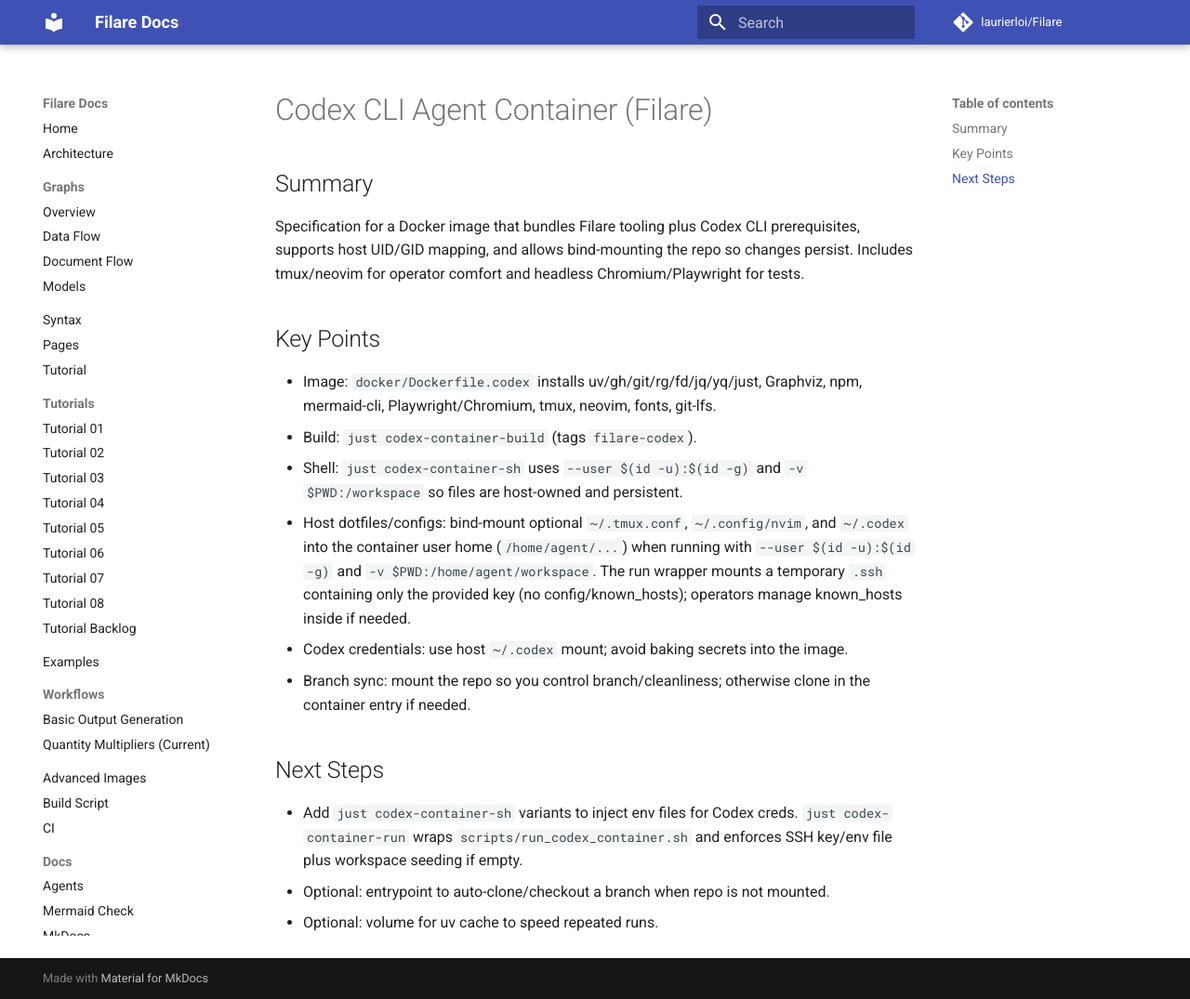
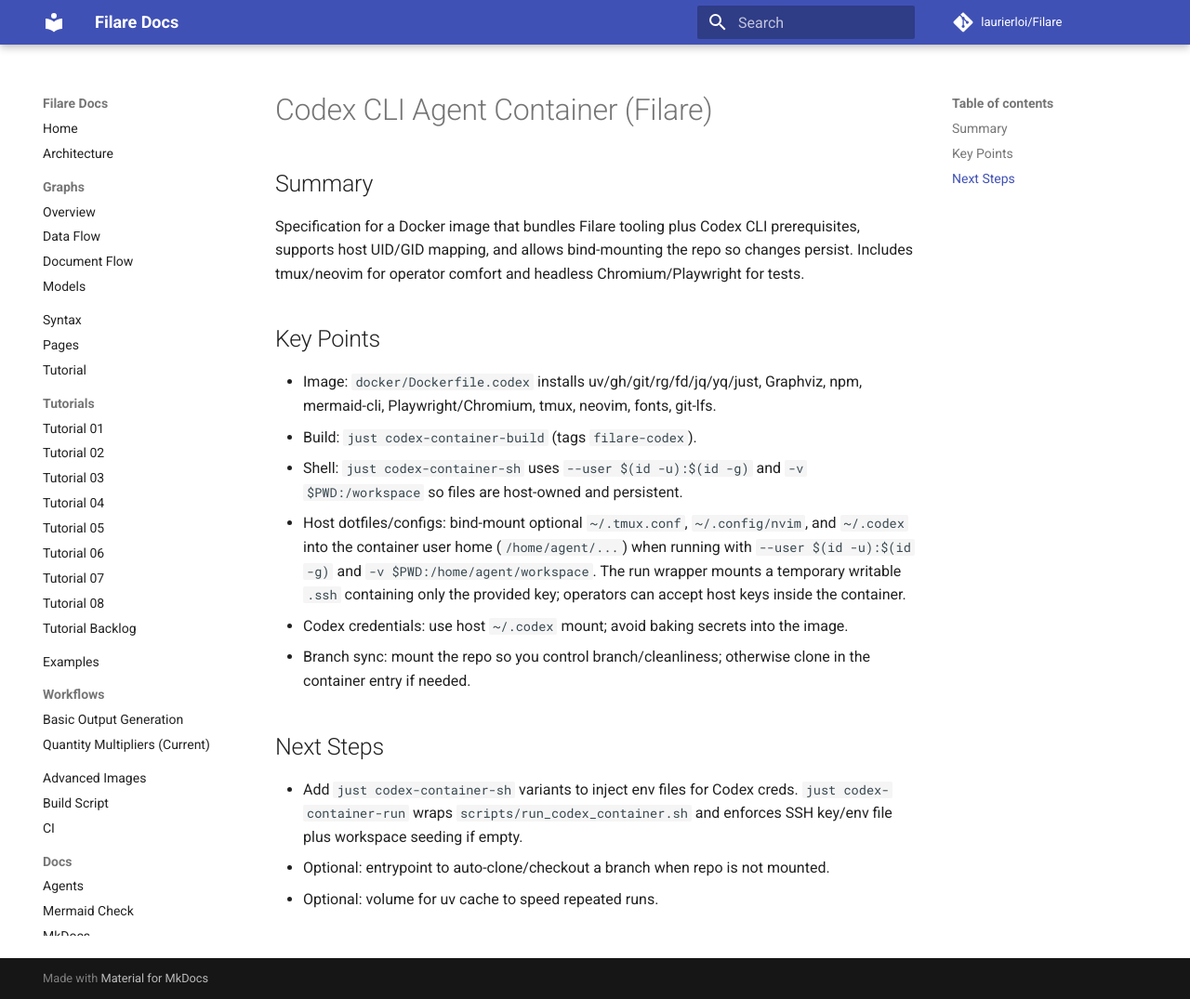
Before and after one commit to laurierloi/filare, an MkDocs documentation site: the page built from docs/research/agent-container.md, in a window 1280 px wide and 1075 px high. Shown: the whole window at 93% size. Built offline with MkDocs 1.6.1 and Material for MkDocs 9.7.7, drawn with Linux system fonts in a browser that asks for light colours; comment, search, counter and statistics services are not loaded.

Commit message:
chore: make ssh mount writable and rely on in-container known_hosts

```diff
--- a/docs/research/agent-container.md
+++ b/docs/research/agent-container.md
@@ -7,7 +7,7 @@
 - Image: `docker/Dockerfile.codex` installs uv/gh/git/rg/fd/jq/yq/just, Graphviz, npm, mermaid-cli, Playwright/Chromium, tmux, neovim, fonts, git-lfs.
 - Build: `just codex-container-build` (tags `filare-codex`).
 - Shell: `just codex-container-sh` uses `--user $(id -u):$(id -g)` and `-v $PWD:/workspace` so files are host-owned and persistent.
-- Host dotfiles/configs: bind-mount optional `~/.tmux.conf`, `~/.config/nvim`, and `~/.codex` into the container user home (`/home/agent/...`) when running with `--user $(id -u):$(id -g)` and `-v $PWD:/home/agent/workspace`. The run wrapper mounts a temporary `.ssh` containing only the provided key (no config/known_hosts); operators manage known_hosts inside if needed.
+- Host dotfiles/configs: bind-mount optional `~/.tmux.conf`, `~/.config/nvim`, and `~/.codex` into the container user home (`/home/agent/...`) when running with `--user $(id -u):$(id -g)` and `-v $PWD:/home/agent/workspace`. The run wrapper mounts a temporary writable `.ssh` containing only the provided key; operators can accept host keys inside the container.
 - Codex credentials: use host `~/.codex` mount; avoid baking secrets into the image.
 - Branch sync: mount the repo so you control branch/cleanliness; otherwise clone in the container entry if needed.
 
```
Also changed, not shown: 1 other file.
